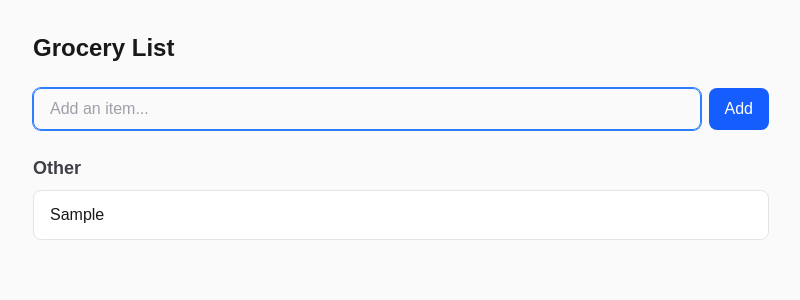
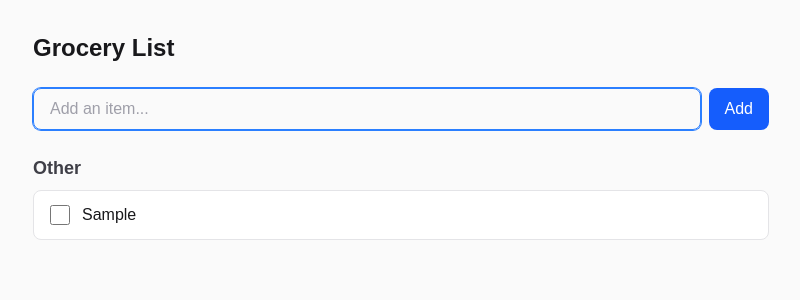
Before and after one commit to travissaylor/grocery-ai, a Next.js app: page / in a window 1280 px wide. Both pictures are taken after typing "Sample" into the empty fields and a click on the button "Add". Shown: the top 300 px of the page, without its empty margins (239-1039 px from the left). Built offline with nearby package versions, Linux system fonts and the light colour scheme; no server answers.

Commit message:
[Check off items while shopping]

```diff
--- a/app/page.tsx
+++ b/app/page.tsx
@@ -53,6 +53,14 @@ export default function Home() {
     if (e.key === "Enter") {
       addItem();
     }
+  };
+
+  const toggleChecked = (itemId: string) => {
+    setItems((prev) =>
+      prev.map((item) =>
+        item.id === itemId ? { ...item, checked: !item.checked } : item
+      )
+    );
   };
 
   // Group items by section, maintaining the order defined in SECTIONS
@@ -112,9 +120,22 @@ export default function Home() {
                 {items.map((item) => (
                   <div
                     key={item.id}
-                    className="rounded-lg border border-zinc-200 bg-white px-4 py-3 dark:border-zinc-800 dark:bg-zinc-900"
+                    className="flex items-center gap-3 rounded-lg border border-zinc-200 bg-white px-4 py-3 dark:border-zinc-800 dark:bg-zinc-900"
                   >
-                    <span className="text-zinc-900 dark:text-zinc-50">
+                    <input
+                      type="checkbox"
+                      checked={item.checked}
+                      onChange={() => toggleChecked(item.id)}
+                      className="h-5 w-5 rounded border-zinc-300 text-blue-600 focus:ring-blue-500"
+                    />
+                    <span
+                      className={`text-zinc-900 dark:text-zinc-50 ${
+                        item.checked
+                          ? "text-decoration-line opacity-50"
+                          : ""
+                      }`}
+                      style={item.checked ? { textDecoration: "line-through" } : {}}
+                    >
                       {item.name}
                     </span>
                   </div>
```
